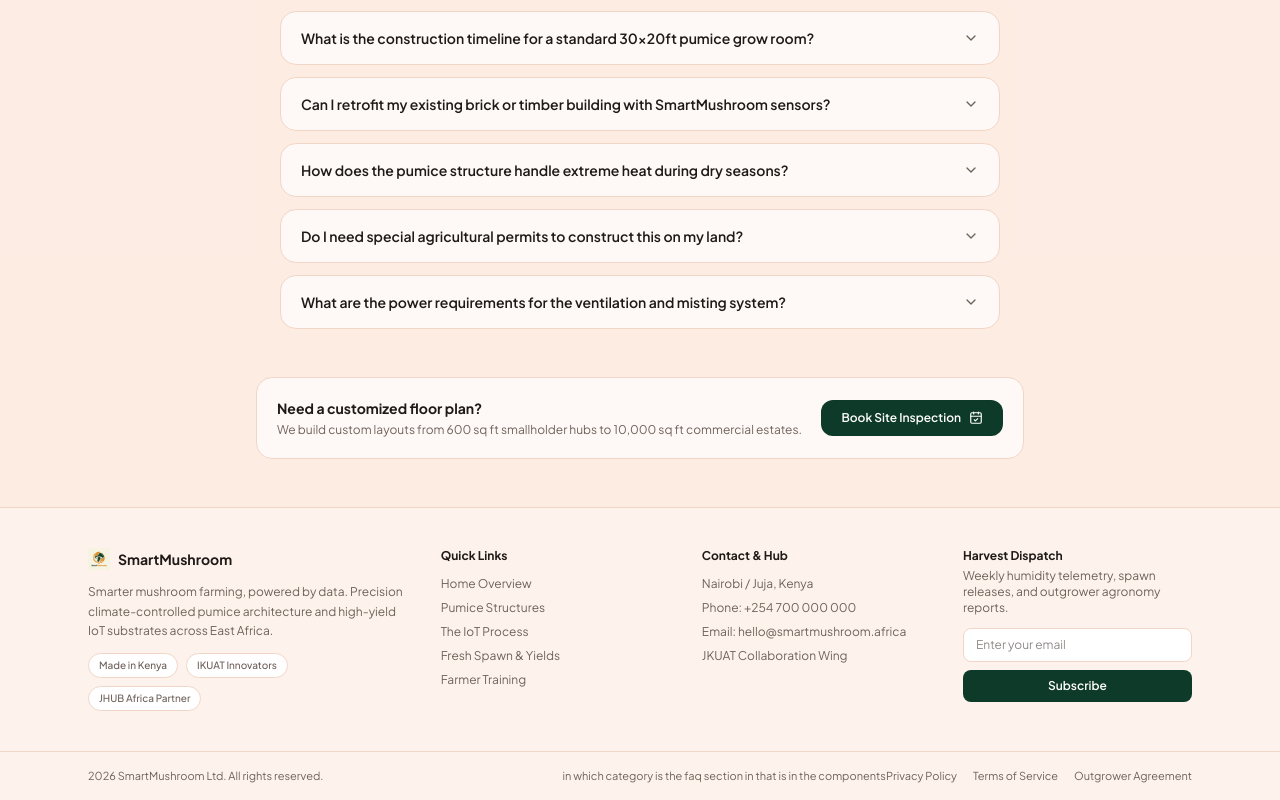
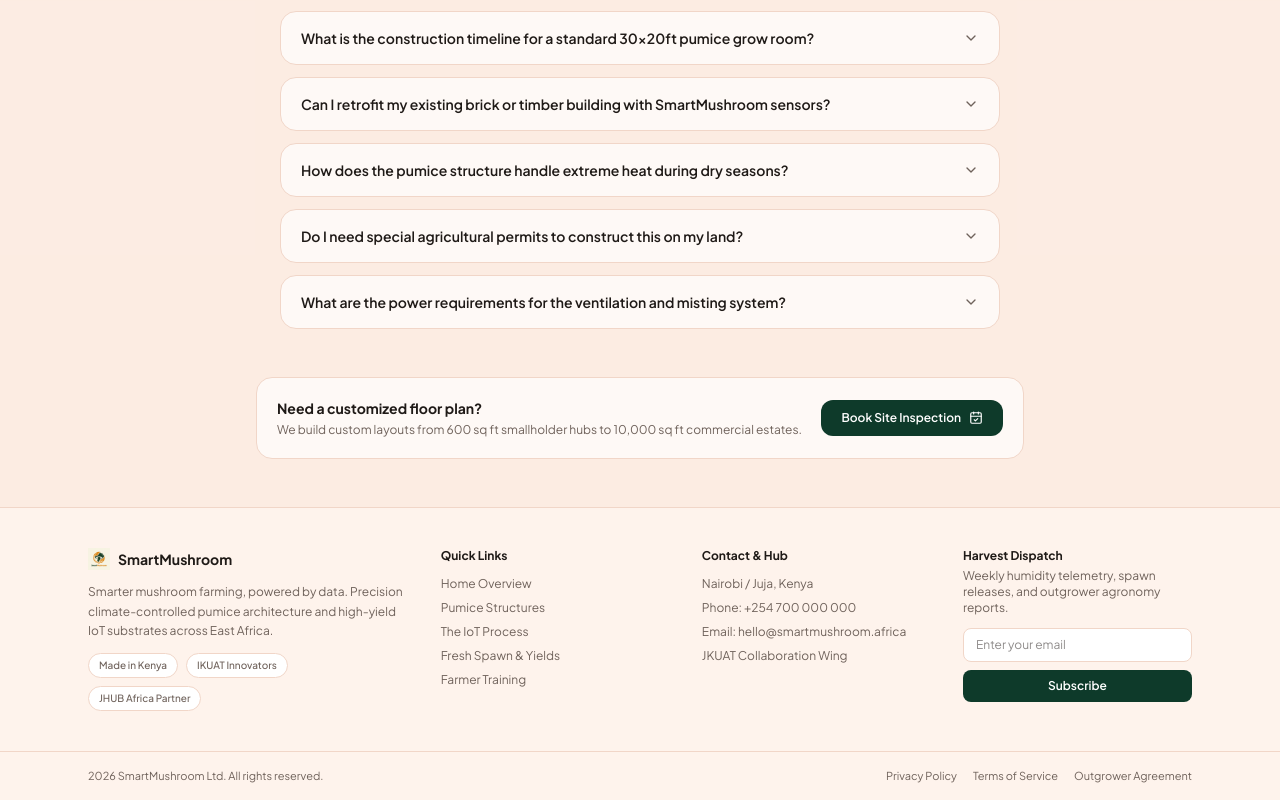
Before and after one commit to JHUB-AFRICA/mush-ai-web, a Next.js app: page /farm-structure in a window 1280 px wide. Shown: the part 3048-3848 px from the top of the page. Built offline with nearby package versions, Linux system fonts and the light colour scheme.

Commit message:
fix(layout): push footer to bottom and Added suppressHydrationWarning

```diff
--- a/app/layout.tsx
+++ b/app/layout.tsx
@@ -21,9 +21,9 @@
 }: Readonly<{ children: React.ReactNode }>) {
   return (
     <html lang="en" className={jakarta.variable}>
-      <body>
+      <body className="flex min-h-screen flex-col" suppressHydrationWarning>
         <Navbar />
-        <main>{children}</main>
+        <main className="flex-1">{children}</main>
         <Footer />
       </body>
     </html>
--- a/components/layout/Footer.tsx
+++ b/components/layout/Footer.tsx
@@ -99,7 +99,6 @@
           </p>
           <ul className="flex gap-4">
             <li>
-              in which category is the faq section in that is in the components
               <Link href="/privacy" className="hover:text-ink">
                 Privacy Policy
               </Link>
```
